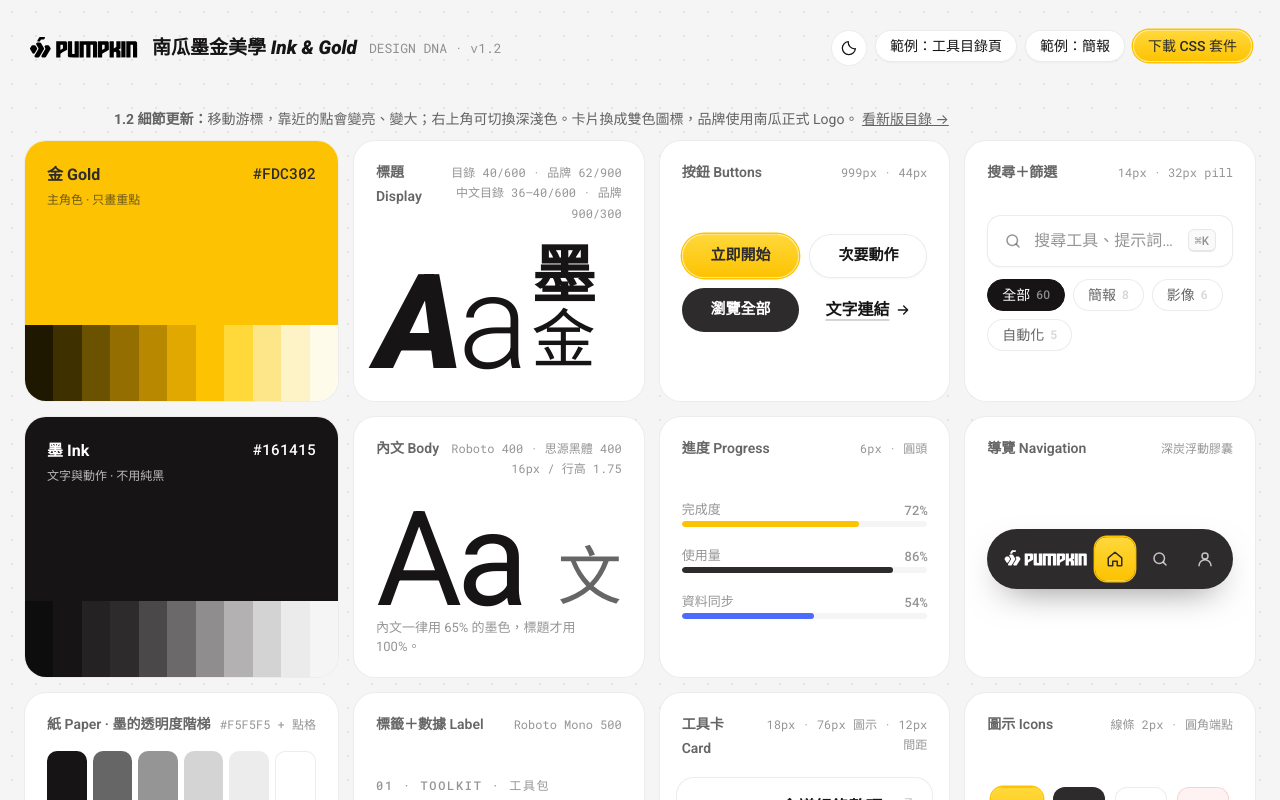
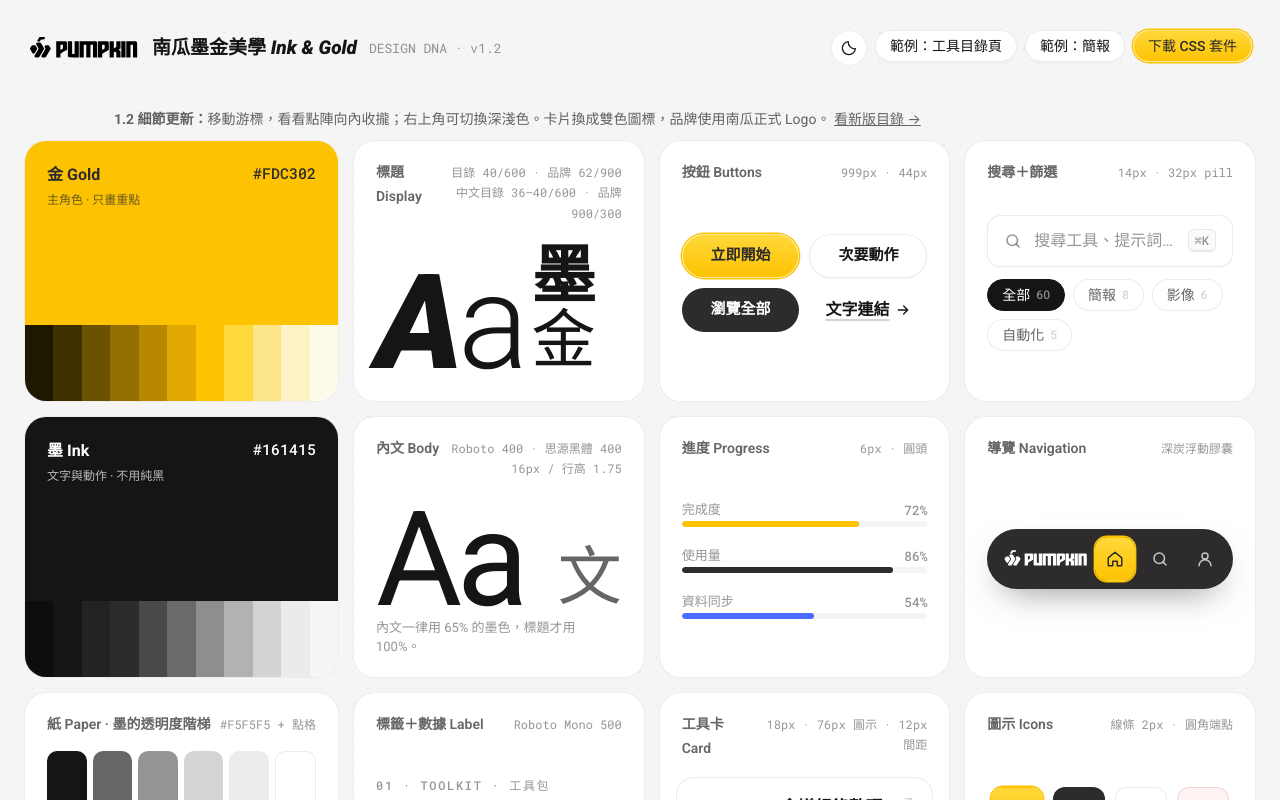
Before and after one commit to terry12260201/pumpkin-ink-gold, a plain HTML site: page index.html in a window 1280 px wide. Shown: the top 800 px of the page. Drawn offline with Linux system fonts and the light colour scheme.

Commit message:
更正：互動點格預設＝磁吸版（Pumpkin Notes 首頁的效果）；發亮版改選用；文件同步更正；重拍截圖
Co-Authored-By: Claude Fable 5.1 <noreply@anthropic.com>

```diff
--- a/assets/demo-directory.html
+++ b/assets/demo-directory.html
@@ -591,6 +591,6 @@ body.ig.ig-has-dotfield{position:relative;isolation:isolate;background-image:non
   apply();
 })();
 </script>
-<script src="../references/ink-gold-ui.js?v=20260920b"></script>
+<script src="../references/ink-gold-ui.js?v=20260920c"></script>
 </body>
 </html>
--- a/index.html
+++ b/index.html
@@ -520,7 +520,7 @@ body.ig.ig-has-dotfield{position:relative;isolation:isolate;background-image:non
     </nav>
   </header>
 
-  <div class="ig-container" style="padding-top:24px;padding-bottom:8px"><p style="font-size:14px;color:var(--ig-ink-muted)"><b>1.2 細節更新：</b>移動游標，靠近的點會變亮、變大；右上角可切換深淺色。卡片換成雙色圖標，品牌使用南瓜正式 Logo。 <a href="assets/demo-directory.html" style="text-decoration:underline">看新版目錄 →</a></p></div>
+  <div class="ig-container" style="padding-top:24px;padding-bottom:8px"><p style="font-size:14px;color:var(--ig-ink-muted)"><b>1.2 細節更新：</b>移動游標，看看點陣向內收攏；右上角可切換深淺色。卡片換成雙色圖標，品牌使用南瓜正式 Logo。 <a href="assets/demo-directory.html" style="text-decoration:underline">看新版目錄 →</a></p></div>
 <main class="board">
     <!-- ── Row 1 ── -->
     <section class="cell pal" aria-label="金 Gold">
@@ -719,6 +719,6 @@ body.ig.ig-has-dotfield{position:relative;isolation:isolate;background-image:non
   document.addEventListener('click', (e) => { const el = e.target.closest('[data-hex]'); if (el) copy(el.dataset.hex); });
 })();
 </script>
-<script src="references/ink-gold-ui.js?v=20260920b"></script>
+<script src="references/ink-gold-ui.js?v=20260920c"></script>
 </body>
 </html>
--- a/references/ink-gold-ui.js
+++ b/references/ink-gold-ui.js
@@ -1,8 +1,8 @@
 /* Pumpkin Ink & Gold 1.2 · 主題切換 ＋ 互動點格
    兩種點格模式，用 <body data-dots="…"> 或 <script data-dots="…"> 指定：
-   - glow（預設，南瓜定案版，來自 Pumpkin Notes）：點不移動，游標靠近的點變亮、變大。
-       點距 24px、半徑 1px、墨色透明度 .10（夜間白 .06）；游標 140px 內線性升到 .45、半徑 1.8px。
-   - magnetic（選用）：點像被小磁鐵吸引，往游標靠、沿按鈕輪廓收攏，離開後回到原位。
+   - magnetic（預設，南瓜 2026-09-20 定案＝Pumpkin Notes 首頁的效果）：16px 細點，像被小磁鐵吸引，
+       往游標靠、沿按鈕輪廓收攏，離開後回到原位。
+   - glow（選用，Pumpkin Notes 報告頁舊版）：點不移動，游標靠近的點變亮、變大。
    兩種都不用金色、都尊重 prefers-reduced-motion。無外部相依。 */
 (() => {
   'use strict';
@@ -10,7 +10,7 @@
   if (!body || body.dataset.igUiReady) return;
   body.dataset.igUiReady = 'true';
   const externalTheme = document.currentScript?.dataset.theme === 'external';
-  const mode = (body.dataset.dots || document.currentScript?.dataset.dots || 'glow') === 'magnetic' ? 'magnetic' : 'glow';
+  const mode = (body.dataset.dots || document.currentScript?.dataset.dots || 'magnetic') === 'glow' ? 'glow' : 'magnetic';
   body.dataset.dotsMode = mode;
   const toggles = [...document.querySelectorAll('[data-ig-theme-toggle]')];
   const moon = '<path d="M20.5 13a8.7 8.7 0 0 1-9.5-9.5A8.7 8.7 0 1 0 20.5 13Z"/>';
```
Also changed, not shown: docs/demo-directory.png, docs/directory-dark.jpg, docs/directory-light.jpg, docs/directory-v1.1.png, docs/overview-dark.jpg, docs/overview-light.jpg, docs/overview.png, 3 other files.
